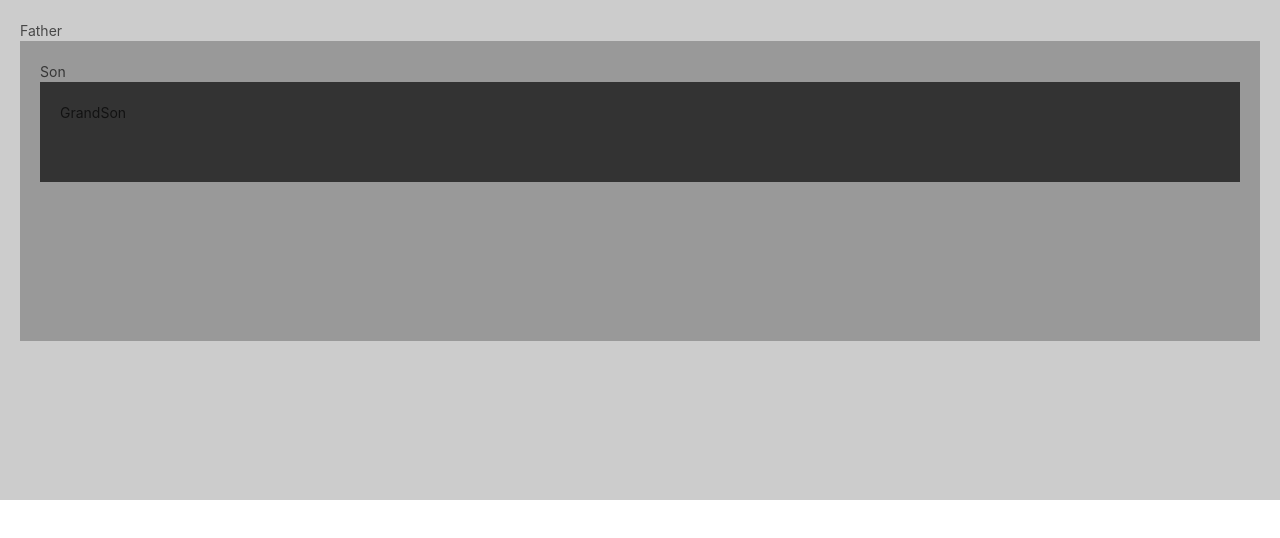
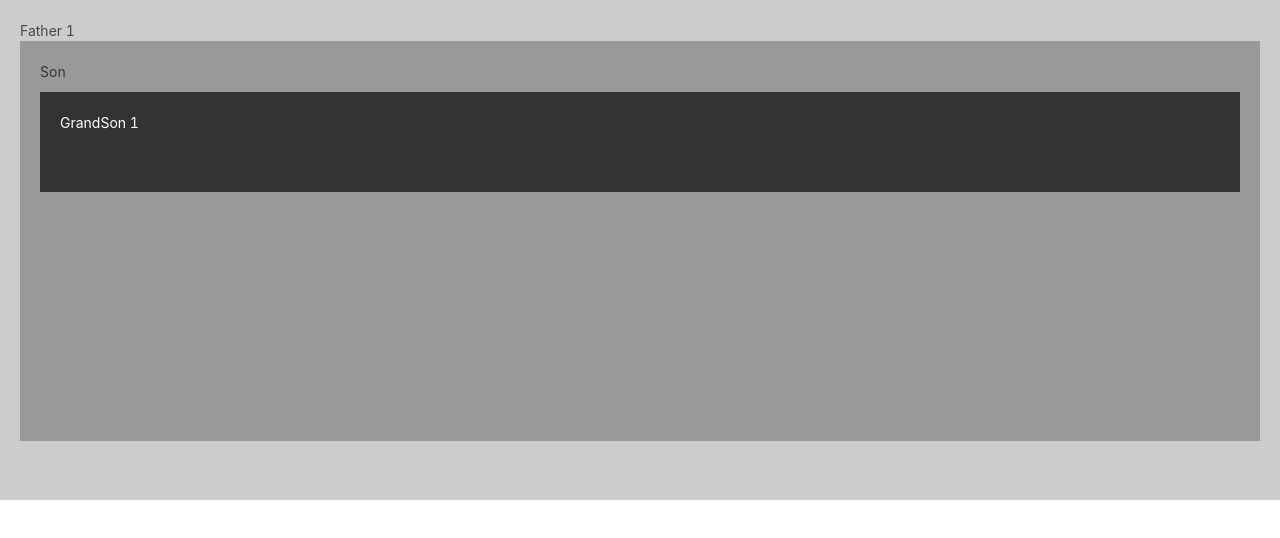
Before and after one commit to USTCLX/lx-react-falsework, a React app: page / in a window 1280 px wide. Built offline with nearby package versions, Linux system fonts and the light colour scheme; some packages are replaced by stand-ins of ours.

Commit message:
update -

```diff
--- a/src/pages/example/context/GrandSon.js
+++ b/src/pages/example/context/GrandSon.js
@@ -1,7 +1,18 @@
 import React, { Component } from 'react';
+import ThemeContext from './context';
+export default class GrandSon extends Component {
+    static contextType = ThemeContext;
 
-export default class GrandSon extends Component {
+    onClick = () => {
+        const { colorAdd } = this.context;
+        colorAdd();
+    };
+
     render() {
-        return <div className="grandSon">GrandSon</div>;
+        return (
+            <div className="grandSon" onClick={this.onClick}>
+                GrandSon {this.context.num}
+            </div>
+        );
     }
 }
--- a/src/pages/example/context/Son.js
+++ b/src/pages/example/context/Son.js
@@ -1,6 +1,5 @@
 import React, { Component } from 'react';
 import GrandSon from './GrandSon';
-
 export default class Son extends Component {
     render() {
         return (
--- /dev/null
+++ b/src/pages/example/context/context.js
@@ -0,0 +1,12 @@
+/*
+ * @Author: lixiang
+ * @Date: 2019-06-21 00:19:33
+ * @Last Modified by: lixiang
+ * @Last Modified time: 2019-06-21 00:45:29
+ */
+import React from 'react';
+
+export default React.createContext({
+    num: 1,
+    colorAdd: () => {},
+});
--- a/src/pages/example/context/index.js
+++ b/src/pages/example/context/index.js
@@ -1,14 +1,30 @@
 import React, { Component } from 'react';
 import Son from './Son';
+import ThemeContext from './context';
 import './style.scss';
 
 export default class Root extends Component {
+    constructor() {
+        super();
+        this.state = {
+            num: 1,
+            colorAdd: this.colorAdd,
+        };
+    }
+
+    colorAdd = () => {
+        this.setState({
+            num: this.state.num + 1,
+        });
+    };
     render() {
         return (
-            <div className="father">
-                Father
-                <Son />
-            </div>
+            <ThemeContext.Provider value={this.state}>
+                <div className="father">
+                    Father {this.state.num}
+                    <Son />
+                </div>
+            </ThemeContext.Provider>
         );
     }
 }
--- a/src/pages/example/context/style.scss
+++ b/src/pages/example/context/style.scss
@@ -6,7 +6,7 @@
 
 .son{
     background: #999;
-    height: 300px;
+    height: 400px;
     padding: 20px;
 }
 
@@ -14,4 +14,6 @@
     background:#333;
     height: 100px;
     padding: 20px;
+    color: #fff;
+    margin-top: 10px;
 }
--- a/src/pages/example/index.js
+++ b/src/pages/example/index.js
@@ -2,11 +2,6 @@ import React, { Component } from 'react';
 import Root from './context';
 
 export default class App extends Component {
-    state = {
-        count: 1,
-        showCB: true,
-    };
-
     render() {
         return <Root />;
     }
```
Also changed, not shown: 1 other file.
